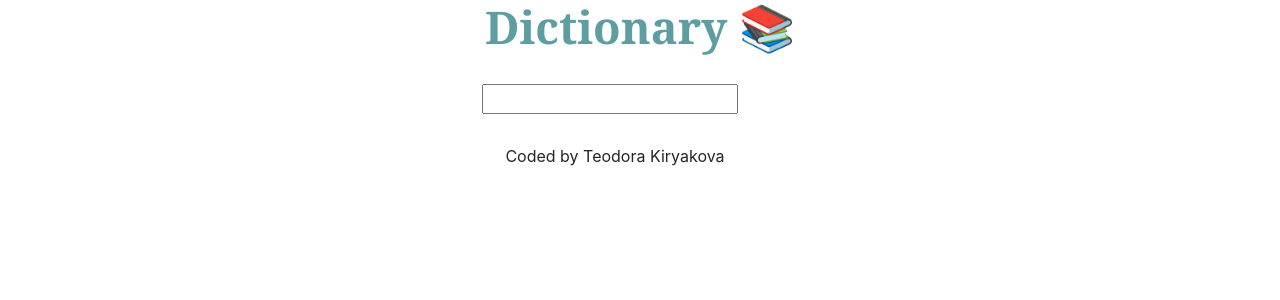
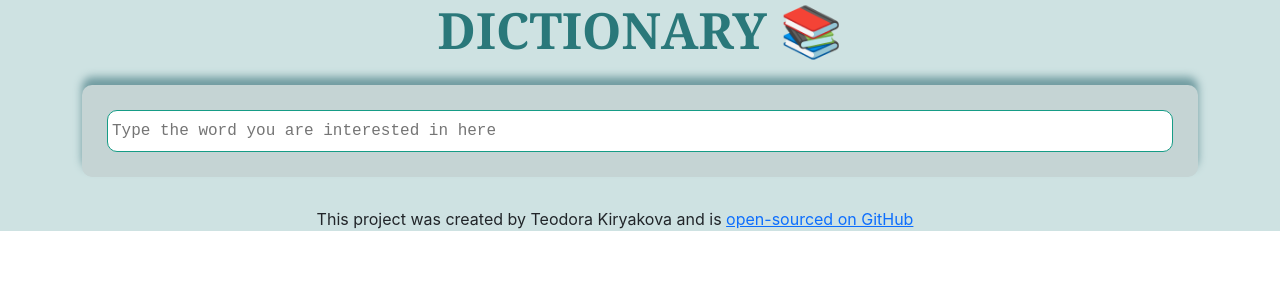
Before and after one commit to TeddyKiryakova/react-dictionary-project, a React (Create React App) app: page / in a window 1280 px wide. Shown: the top 300 px of the page. Built offline with nearby package versions, Linux system fonts and the light colour scheme.

Commit message:
Project styled

```diff
--- a/src/App.css
+++ b/src/App.css
@@ -1,8 +1,12 @@
+.App {
+  background-color: rgb(206, 226, 226);
+}
+
 .App h1 {
   text-align: center;
-  color: cadetblue;
-  font-family: Cambria, Cochin, Georgia, Times, "Times New Roman", serif;
-  font-size: 45px;
+  color: rgb(42, 120, 122);
+  font-family: Georgia, "Times New Roman", Times, serif;
+  font-size: 50px;
   font-weight: bold;
 }
 
--- a/src/App.js
+++ b/src/App.js
@@ -6,12 +6,14 @@ export default  function App() {
   return (
     <div className="App">
       <div className="container">
-    <h1> Dictionary 📚</h1>
+    <h1> DICTIONARY 📚</h1>
     <main>
       <Dictionary />
     </main>
-    <footer className="App-footer">
-      Coded by Teodora Kiryakova
+    <footer className="App-footer"> This project was created by Teodora Kiryakova and is {""}
+   <a href="https://github.com/TeddyKiryakova/react-dictionary-project" target="_blank" rel="noreferrer">
+     open-sourced on GitHub
+   </a>
     </footer>
       </div>
     </div>
--- a/src/Dictionary.css
+++ b/src/Dictionary.css
@@ -1,5 +1,16 @@
-.Dictionary form {
-  text-align: center;
-  margin: 30px;
-  margin-left: -30px;
+.Dictionary section {
+  background-color: rgb(197, 212, 212);
+  padding: 25px;
+  border-radius: 10px;
+  box-shadow: 0 -8px 8px rgb(113, 156, 161);
+  margin: 25px 0;
 }
+
+.Dictionary input {
+  width: 100%;
+  padding: 8px 4px;
+  border: 1px solid rgb(22, 156, 134);
+  border-radius: 10px;
+  color: rgb(25, 78, 78);
+  font-family: monospace;
+}
--- a/src/Dictionary.js
+++ b/src/Dictionary.js
@@ -28,9 +28,11 @@ function handleKeywordChange(event){
 
     return (
         <div className="Dictionary">
+            <section>
             <form onSubmit={search}>
-                <input type="search" onChange={handleKeywordChange} />
+                <input type="search" onChange={handleKeywordChange}  placeholder="Type the word you are interested in here"/>
             </form>
+            </section>
             <Results results={results} />
         </div>
     );
--- /dev/null
+++ b/src/Meaning.css
@@ -0,0 +1,11 @@
+.Meaning h3 {
+  font-size: 25px;
+  line-height: 1.5;
+  font-weight: bold;
+}
+.Meaning .example {
+  font-size: 15px;
+  font-style: italic;
+  color: darkcyan;
+  margin-top: 8px;
+}
--- a/src/Meaning.js
+++ b/src/Meaning.js
@@ -1,5 +1,6 @@
 import React from "react";
 import Synonyms from "./Synonyms";
+import  "./Meaning.css";
 
 export default function Meaning(props) {
     return (
@@ -9,15 +10,13 @@ export default function Meaning(props) {
         {
             return(
         <div key={index}>
-       <p>
-         <strong>Definition:</strong>
+         <div className="definition">
          {definition.definition}
-         <br />
-         <strong>Example:</strong>
-         <em> {definition.example}</em>
-         <br />
+         </div>
+         <div className="example">
+         {definition.example}
+         </div>
          <Synonyms synonyms={definition.synonyms} />
-       </p>
        </div>
             );
         })}
--- /dev/null
+++ b/src/Results.css
@@ -0,0 +1,5 @@
+.Results h2 {
+  font-size: 38px;
+  font-weight: bold;
+  line-height: 1.5;
+}
--- a/src/Results.js
+++ b/src/Results.js
@@ -1,12 +1,14 @@
 import React from "react";
 import Meaning from "./Meaning";
 import Phonetic from "./Phonetic";
+import "./Results.css";
 
 export default function Results (props) {
 
     if (props.results) {
          return (
          <div className="Results">
+            <section>
             <h2> {props.results.word}</h2>
             {props.results.phonetics.map(function
             (phonetic, index) {
@@ -16,12 +18,13 @@ export default function Results (props) {
                </div>
             );
                })}
+               </section>
             {props.results.meanings.map(function
             (meaning, index) {
                return (
-                <div key={index}>
+                <section key={index}>
                     <Meaning meaning={meaning} />
-                 </div>
+                 </section>
             );
                })}
          </div>
--- /dev/null
+++ b/src/Synonyms.css
@@ -0,0 +1,10 @@
+.Synonyms {
+  margin: 8px 0 0;
+  padding: 0;
+}
+
+.Synonyms li {
+  display: inline-block;
+  padding-right: 13px;
+  line-height: 1;
+}
--- a/src/Synonyms.js
+++ b/src/Synonyms.js
@@ -1,4 +1,5 @@
 import React from "react";
+import "./Synonyms.css";
 
 export default function Synonyms (props) {
     if (props.synonyms) {
```
